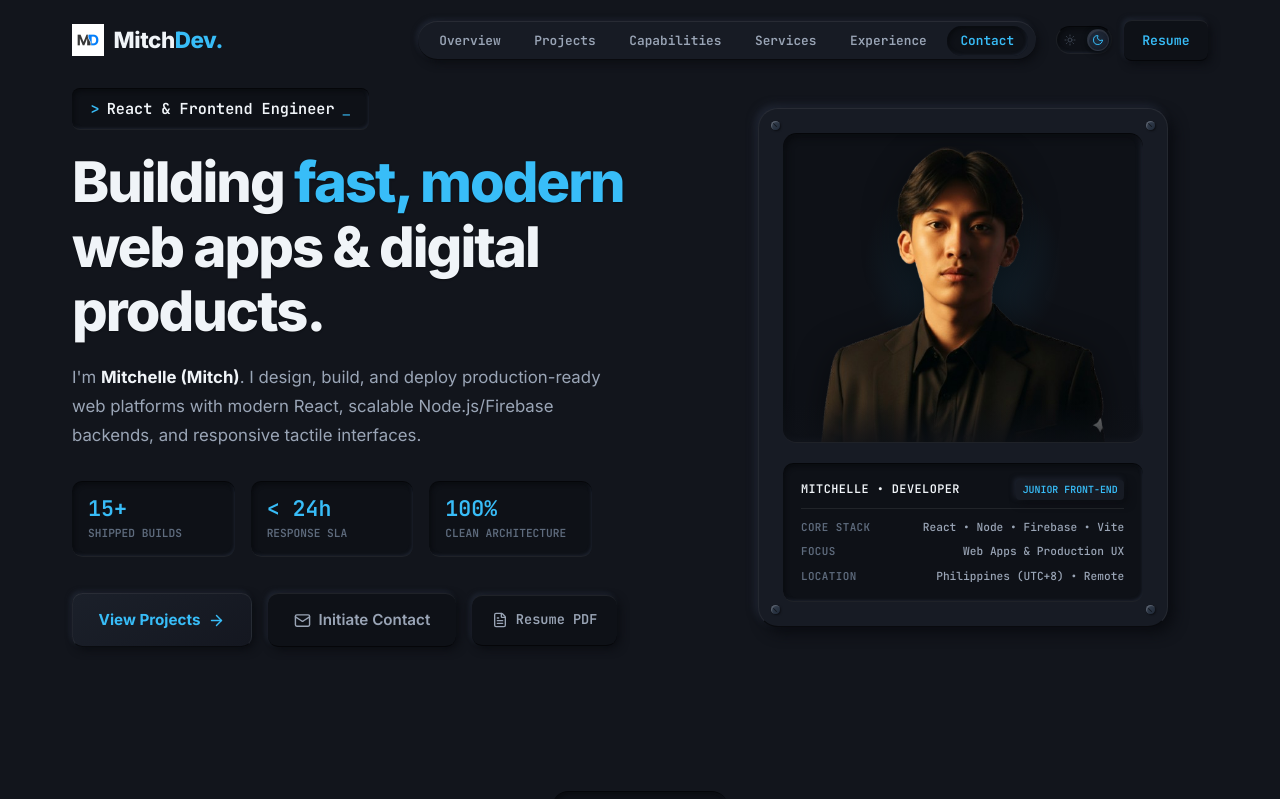
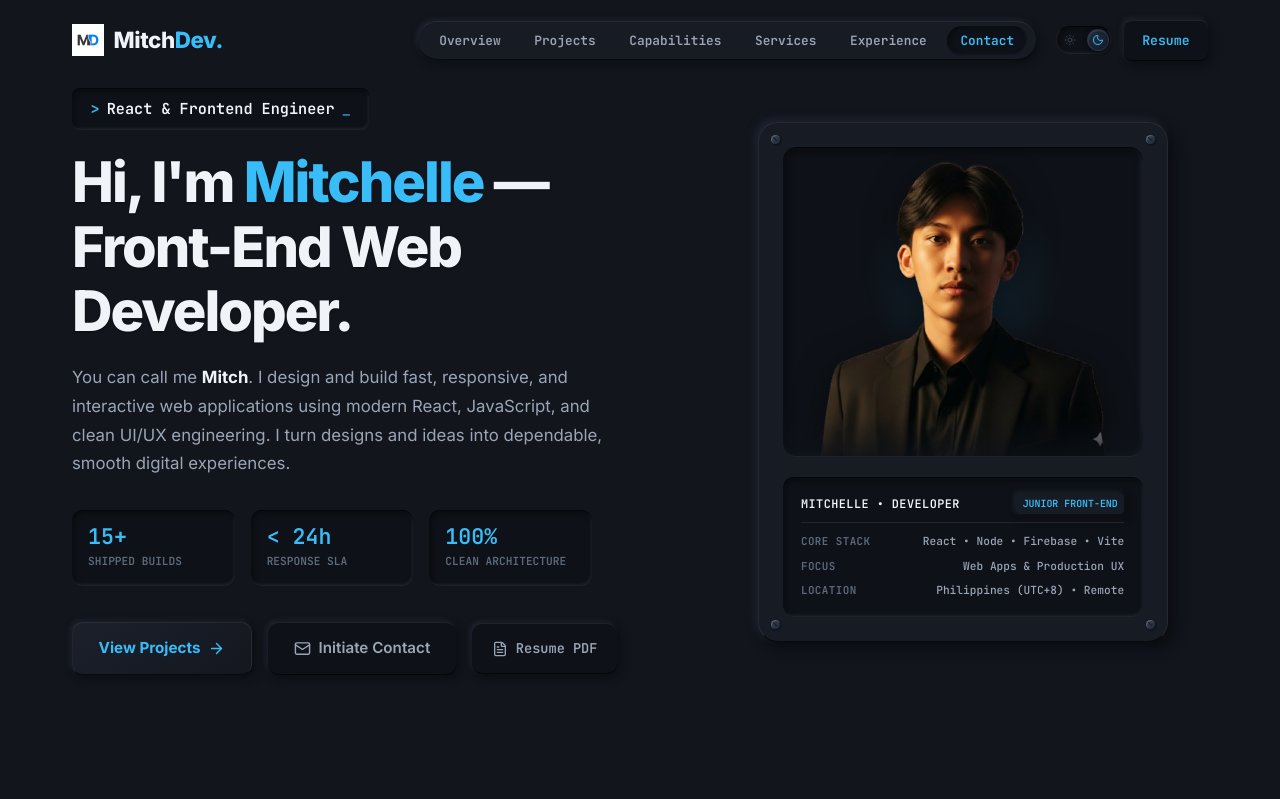
Before and after one commit to DmitzDev/Personal-PortfolioDev, a React (Vite) app: page / in a window 1280 px wide. Shown: the top 799 px of the page. Built offline with nearby package versions, Linux system fonts and the light colour scheme.

Commit message:
I add some 3d Animations background on my introloader

```diff
--- a/src/components/Hero/Hero.jsx
+++ b/src/components/Hero/Hero.jsx
@@ -52,11 +52,11 @@ export function Hero() {
           </div>
 
           <h1 className="hero-title">
-            Building <span className="title-accent">fast, modern</span> web apps & digital products.
+            Hi, I'm <span className="title-accent">{personalInfo.name}</span> — Front-End Web Developer.
           </h1>
 
           <p className="hero-description">
-            I'm <strong>{personalInfo.name} ({personalInfo.nickname})</strong>. I design, build, and deploy production-ready web platforms with modern React, scalable Node.js/Firebase backends, and responsive tactile interfaces.
+            You can call me <strong>{personalInfo.nickname}</strong>. I design and build fast, responsive, and interactive web applications using modern React, JavaScript, and clean UI/UX engineering. I turn designs and ideas into dependable, smooth digital experiences.
           </p>
 
           {/* Tactile Metric Gauges */}
```
